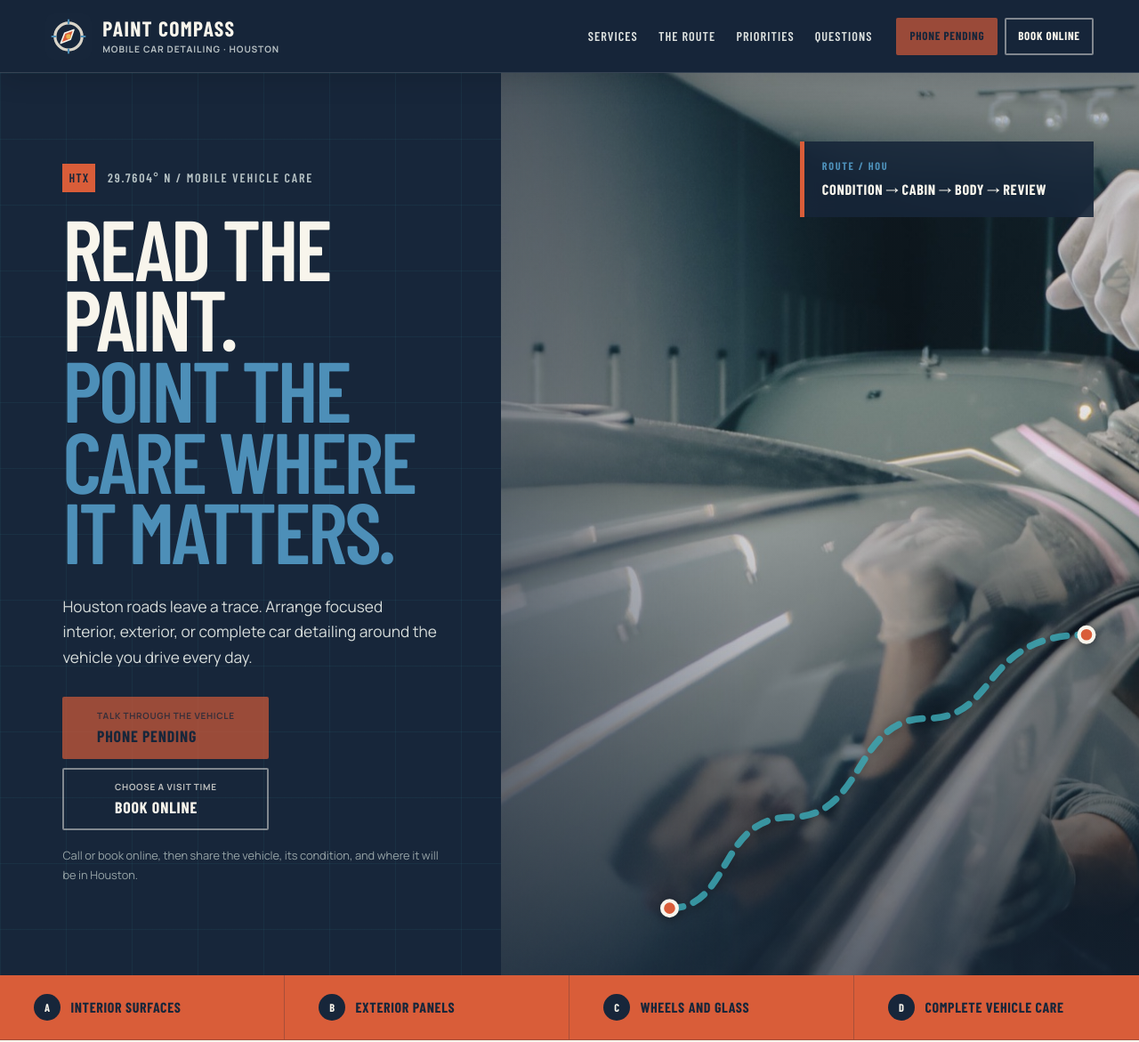
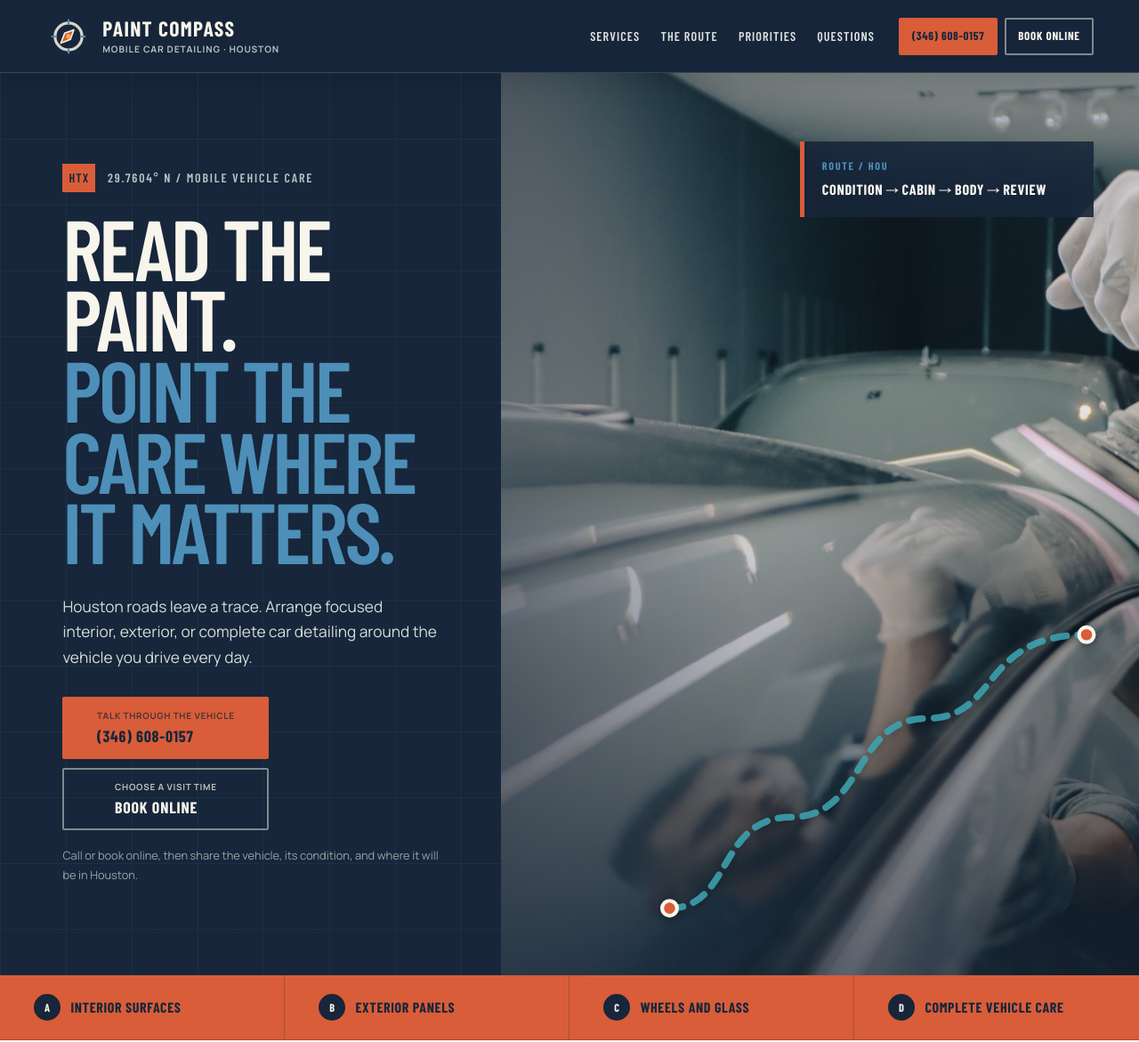
Before and after one commit to DaInfernalCoder/paint-compass-mobile-car-detailing-houston, a plain HTML site: page index.html in a window 1280 px wide. Shown: the top 1171 px of the page at 89% size. Drawn offline with nearby package versions, Linux system fonts and the light colour scheme.

Commit message:
fix: sync GMB identity and pricing

```diff
--- a/index.html
+++ b/index.html
@@ -3,7 +3,7 @@
 <head>
   <meta charset="utf-8">
   <meta name="viewport" content="width=device-width, initial-scale=1">
-  <title>Paint Compass Mobile Car Detailing Houston, TX</title>
+  <title>Paint Compass Mobile Car Detailing Houston | Call or Book Online</title>
   <meta name="description" content="Mobile car detailing in Houston, Texas for interior, exterior, and complete vehicle care. Call Paint Compass or book an appointment online.">
   <meta name="theme-color" content="#102332">
   <meta property="og:title" content="Paint Compass Mobile Car Detailing Houston">
@@ -24,6 +24,15 @@
         "@type": "LocalBusiness",
         "name": "Paint Compass Mobile Car Detailing Houston",
         "url": "https://paintcompass.shop/",
+        "telephone": "+1 346-608-0157",
+        "address": {
+          "@type": "PostalAddress",
+          "streetAddress": "5544 S Peek Rd",
+          "addressLocality": "Katy",
+          "addressRegion": "TX",
+          "postalCode": "77494",
+          "addressCountry": "US"
+        },
         "description": "Mobile car detailing in Houston, Texas with interior, exterior, and complete vehicle care appointments.",
         "areaServed": {
           "@type": "City",
@@ -125,7 +134,7 @@
       <a href="#priorities">Priorities</a>
       <a href="#questions">Questions</a>
       <div class="nav-actions">
-        <a class="button button-call button-small" href="#contact" aria-disabled="true">Phone pending</a>
+        <a class="button button-call button-small" href="tel:+13466080157">(346) 608-0157</a>
         <a class="button button-book button-small" href="https://cal.com/sumitdatta/auto-detail-service">Book online</a>
       </div>
     </nav>
@@ -138,9 +147,9 @@
         <h1>Read the paint. <em>Point the care where it matters.</em></h1>
         <p class="hero-lede">Houston roads leave a trace. Arrange focused interior, exterior, or complete car detailing around the vehicle you drive every day.</p>
         <div class="action-pair hero-actions">
-          <a class="button button-call button-large" href="#contact" aria-disabled="true">
+          <a class="button button-call button-large" href="tel:+13466080157">
             <span>Talk through the vehicle</span>
-            <strong>Phone pending</strong>
+            <strong>(346) 608-0157</strong>
           </a>
           <a class="button button-book button-large" href="https://cal.com/sumitdatta/auto-detail-service">
             <span>Choose a visit time</span>
@@ -310,7 +319,7 @@
         <p>Call for a direct conversation or choose an appointment time online.</p>
       </div>
       <div class="action-pair">
-        <a class="button button-call" href="#contact" aria-disabled="true">Phone pending</a>
+        <a class="button button-call" href="tel:+13466080157">(346) 608-0157</a>
         <a class="button button-book button-book-light" href="https://cal.com/sumitdatta/auto-detail-service">Book online</a>
       </div>
     </section>
@@ -403,14 +412,14 @@
         <h2 id="questions-title">Questions drivers usually ask.</h2>
         <p>Need to discuss the vehicle instead? Call or book online and share the details directly.</p>
         <div class="action-pair questions-actions">
-          <a class="button button-call" href="#contact" aria-disabled="true">Phone pending</a>
+          <a class="button button-call" href="tel:+13466080157">(346) 608-0157</a>
           <a class="button button-book button-book-dark" href="https://cal.com/sumitdatta/auto-detail-service">Book online</a>
         </div>
       </div>
       <div class="faq-list">
         <details>
           <summary>How do I get started?</summary>
-          <p>Phone pending or book online. Share the vehicle type, its condition, the areas that need attention, and where it will be in Houston.</p>
+          <p>Call (346) 608-0157 or book online. Share the vehicle type, its condition, the areas that need attention, and where it will be in Houston.</p>
         </details>
         <details>
           <summary>Is this a mobile service?</summary>
@@ -439,9 +448,9 @@
       <h2>Ready to confirm the next step?</h2>
       <p>Call to talk through the vehicle or choose an appointment time online.</p>
       <div class="action-pair final-actions">
-        <a class="button button-call button-large" href="#contact" aria-disabled="true">
+        <a class="button button-call button-large" href="tel:+13466080157">
           <span>Talk through the vehicle</span>
-          <strong>Phone pending</strong>
+          <strong>(346) 608-0157</strong>
         </a>
         <a class="button button-book button-book-light button-large" href="https://cal.com/sumitdatta/auto-detail-service">
           <span>Choose a visit time</span>
@@ -458,14 +467,14 @@
     </div>
     <p>Interior, exterior, and complete vehicle care arranged for Houston, Texas drivers.</p>
     <div class="footer-actions">
-      <a href="#contact" aria-disabled="true">Phone pending</a>
+      <a href="tel:+13466080157">(346) 608-0157</a>
       <a href="https://cal.com/sumitdatta/auto-detail-service">Book online</a>
     </div>
     <p class="footer-fine">© <span data-year>2026</span> Paint Compass Mobile Car Detailing Houston. Launch photography is licensed stock imagery.</p>
   </footer>
 
   <div class="mobile-action-bar" aria-label="Contact options">
-    <a href="#contact" aria-disabled="true"><span>Call</span><strong>Phone pending</strong></a>
+    <a href="tel:+13466080157"><span>Call</span><strong>(346) 608-0157</strong></a>
     <a href="https://cal.com/sumitdatta/auto-detail-service"><span>Schedule</span><strong>Book online</strong></a>
   </div>
 
```
Also changed, not shown: 1 other file. Lines whose indentation alone changed are shown as unchanged.
